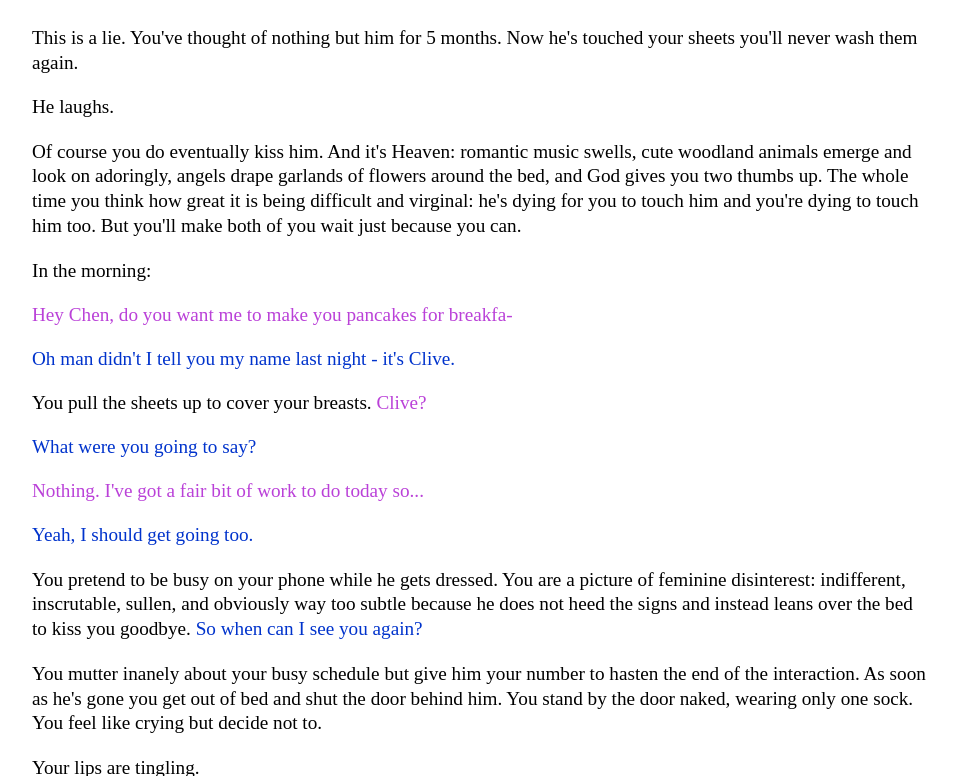
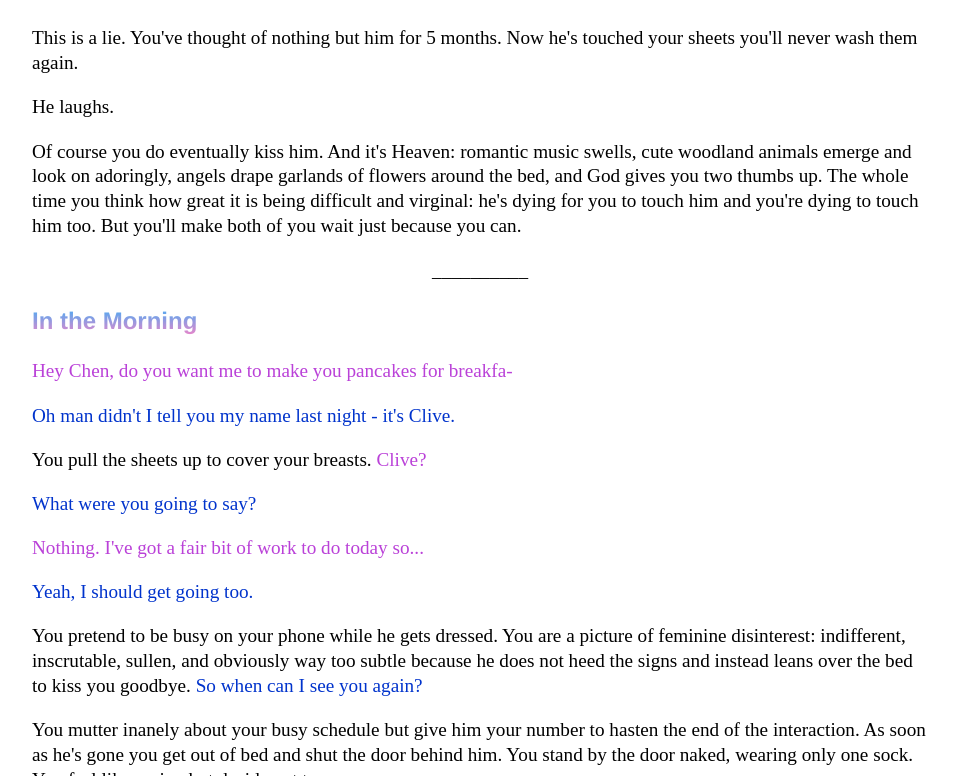
Before and after one commit to Pinelife/pinelife.github.io, a Jekyll site: the page Hellhole/Room6.html, which Jekyll copies as it is, in a window 1280 px wide and 900 px high, scrolled down 2931 px, cut to the strip 0-776 px from the top of the window. Shown: the whole strip, without its empty margins (160-1117 px from the left). Built offline with Jekyll 4.4.1, drawn with Linux system fonts in a browser that asks for light colours.

Commit message:
Update Room6.html

```diff
--- a/Hellhole/Room6.html
+++ b/Hellhole/Room6.html
@@ -199,9 +199,13 @@ Smash cut to: Chen Li spooning you in bed. He still has his jeans on but he drop
   angels drape garlands of flowers around the bed, and God gives you two thumbs up. The whole time you think how great it is
   being difficult and virginal: he's dying for you to touch him and you're dying to touch him too. But you'll make both of you wait just because you can.<br/>
 </p>
-<p>
-	In the morning:
+<p style="text-align:center" class="indented">
+__________
 </p>
+
+<h3>
+	In the Morning
+</h3>
 <p class="lauria"> Hey Chen, do you want me to make you pancakes for breakfa-
 </p>
 <p class="chen">
```
